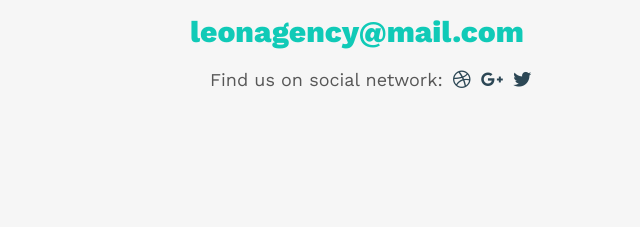
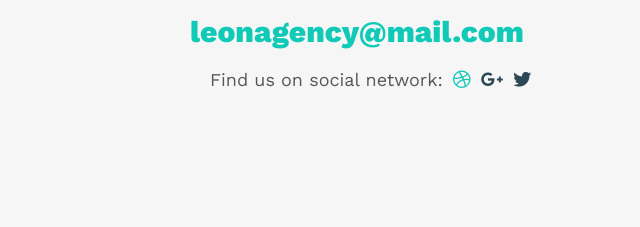
Before and after one commit to Abdelrahman-Gebrill/Templete1-Leon, a plain HTML site: page index.html in a window 1280 px wide. In both pictures the pointer is over the icon 461 px from the left and 3524 px from the top of the page. Shown: the part 3445-3672 px from the top of the page, 0-640 px from the left. Drawn offline with nearby package versions, Linux system fonts and the light colour scheme.

Commit message:
modify contact section with '-hover over icon change color and the shape of the cursor'

```diff
--- a/css/laon.css
+++ b/css/laon.css
@@ -426,6 +426,10 @@ body{
     margin-left: 10px;
     color: var(--secondary-color);
 }
+.contact .info .links i:hover{
+    color: var(--main-color);
+    cursor: pointer;
+}
 /* End Contact */
 /* Start footer */
 .footer{
```
